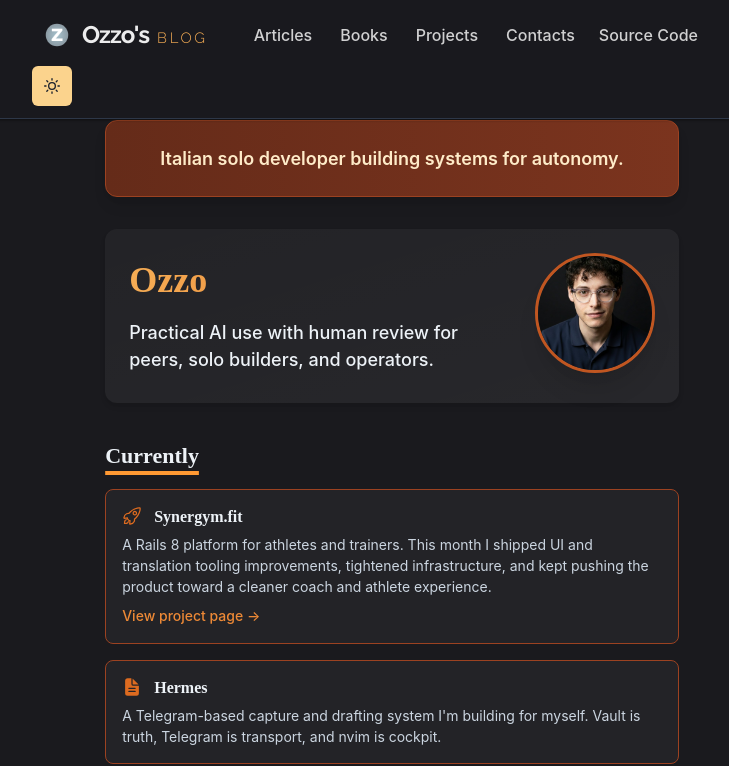
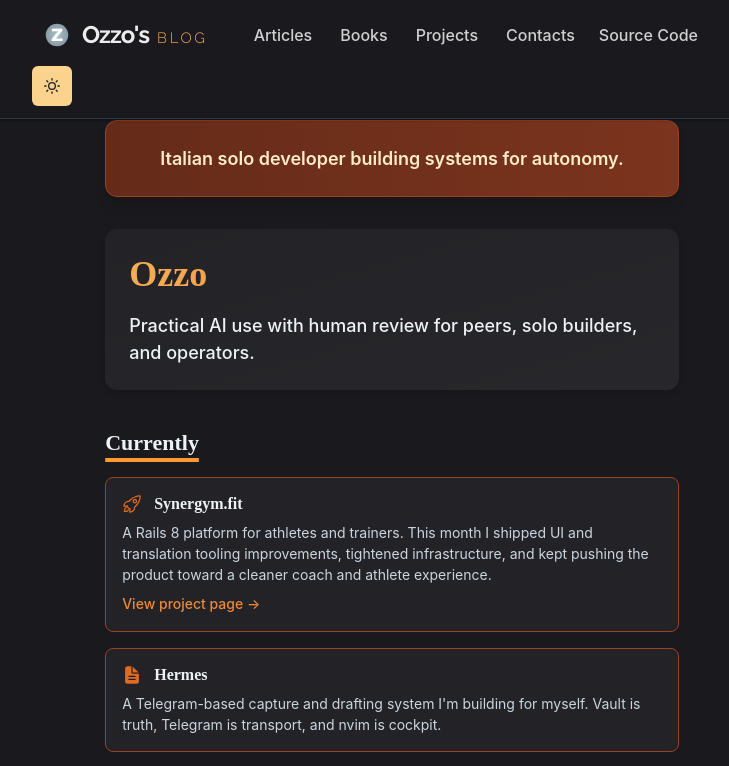
Before and after one commit to ozzgio/portfolio, a Next.js app: page / in a window 1280 px wide. Shown: the top 766 px of the page, without its empty margins (248-977 px from the left). Built offline with nearby package versions, Linux system fonts and the light colour scheme; no server answers.

Commit message:
Remove homepage profile image

```diff
--- a/pages/index.js
+++ b/pages/index.js
@@ -6,12 +6,10 @@ import {
   Heading,
   HStack,
   Icon,
-  Image,
   Link,
   SimpleGrid,
   Text,
   VStack,
-  chakra,
 } from "@chakra-ui/react";
 import { ChevronRightIcon, ExternalLinkIcon } from "@chakra-ui/icons";
 import NextLink from "next/link";
@@ -27,10 +25,6 @@ import {
   isInternalArticle,
   resolvePortfolioAssetUrl,
 } from "../libs/contentUtils";
-
-const ProfileImage = chakra(Image, {
-  shouldForwardProp: (prop) => ["width", "height", "src", "alt"].includes(prop),
-});
 
 const formatAbsoluteDate = (dateStr) => {
   if (!dateStr) return "";
@@ -157,41 +151,6 @@ const Home = ({ latestArticles = [], articlesError = false }) => {
             <Text fontSize="lg" fontWeight="medium">
               Practical AI use with human review for peers, solo builders, and operators.
             </Text>
-          </Box>
-          <Box
-            flexShrink={0}
-            mt={{ base: 6, md: 0 }}
-            ml={{ md: 8 }}
-            textAlign="center"
-          >
-            <Box
-              borderColor="orange.300"
-              _dark={{ borderColor: "orange.600" }}
-              borderWidth={3}
-              borderStyle="solid"
-              w="120px"
-              h="120px"
-              display="inline-block"
-              borderRadius="full"
-              overflow="hidden"
-              boxShadow="xl"
-              _hover={{
-                transform: "scale(1.05)",
-                borderColor: "orange.400",
-                _dark: { borderColor: "orange.500" },
-              }}
-              transition="all 0.3s"
-            >
-              <ProfileImage
-                src="/images/propic.jpg"
-                alt="Profile image"
-                borderRadius="full"
-                width={120}
-                height={120}
-                objectFit="cover"
-                style={{ aspectRatio: "1 / 1" }}
-              />
-            </Box>
           </Box>
         </Box>
         <Section delay={0.1}>
@@ -417,7 +376,6 @@ const Home = ({ latestArticles = [], articlesError = false }) => {
             </Link>
             .
           </BioSection>
-          <Paragraph>Currently in Piacenza, building things outside of work.</Paragraph>
         </Section>
       </Container>
     </Layout>
```
